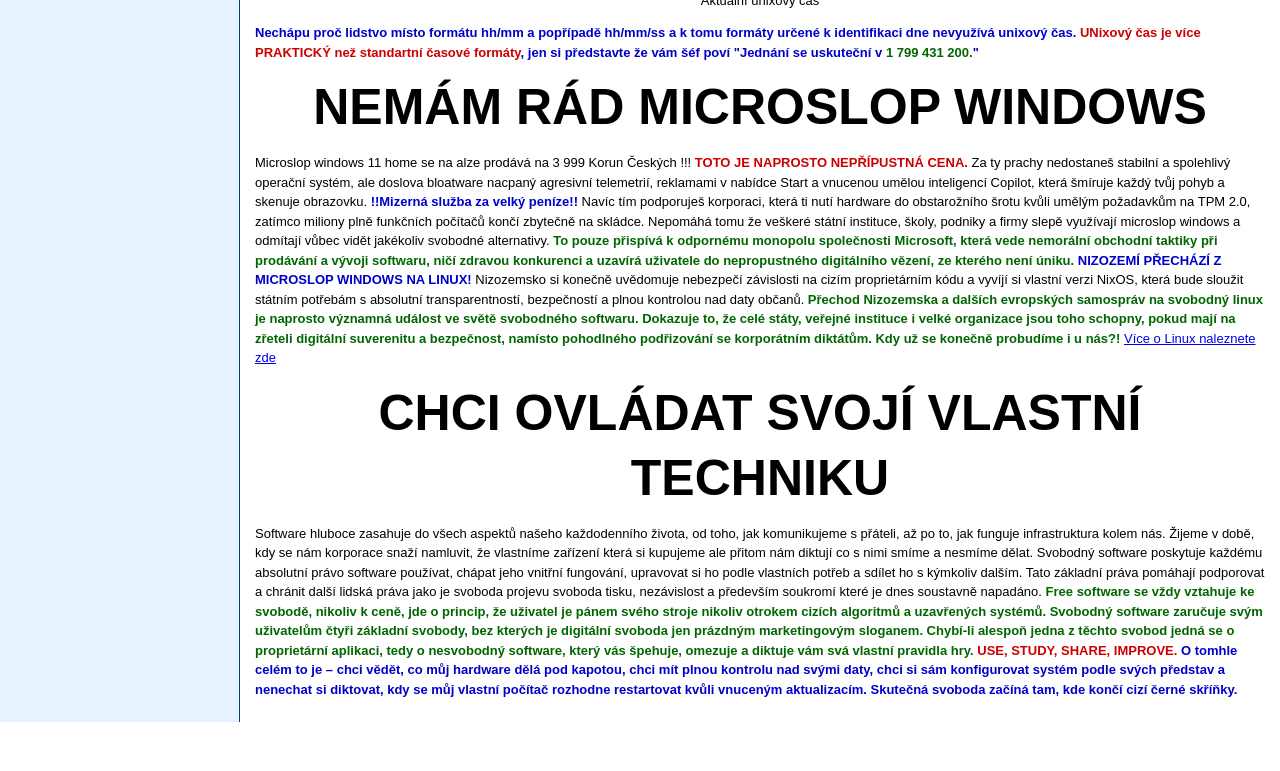
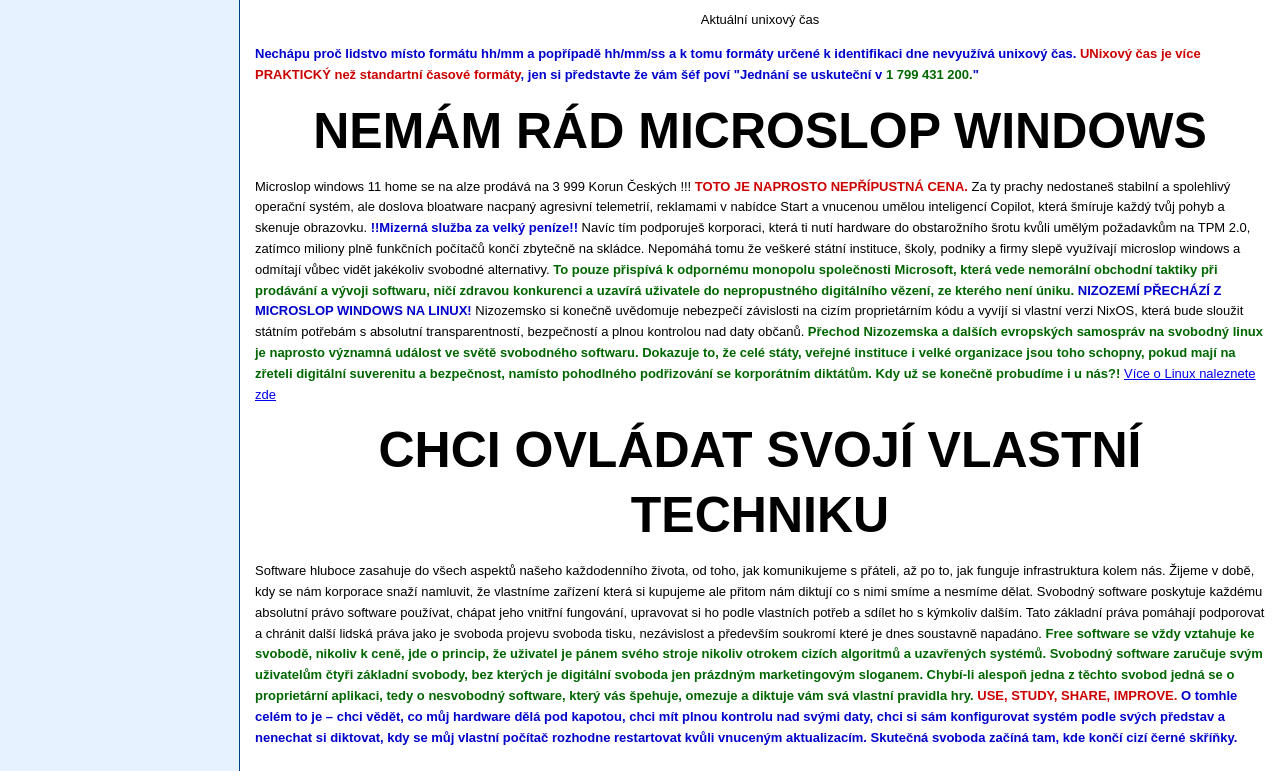
Before and after one commit to KuhorCraft/lukashorak.net, a plain HTML site: page h/index.html in a window 1280 px wide. Shown: the part 782-1553 px from the top of the page. Before the commit the page ends 1504 px from the top, so only its background shows below. Drawn offline with Linux system fonts and the light colour scheme; no server answers.

Commit message:
lepší style a oprava překlepu lacinélaciné v indexu

```diff
--- a/h/index.html
+++ b/h/index.html
@@ -39,7 +39,7 @@
                 </span>
 
                 <p class="cerny-text">
-                    K odstranění lidí s odlišnými názory a k lacinélaciné práci na absurdní megalomanské infrastruktuře sloužily v SSSR gulagy, nyní k prvnímu zmíněnému účelu užíváme slova <span class="cerveny-text">šváb</span>, ke druhému "pracovníky" ze zemí, kam se nikdo neodvažuje cestovat! <span><p class="zeleny-text">Tvrdit o vládních nařízeních, že mají hlubší logiku, je jako hledat nedefinovanou proměnnou (undefined reference) v deseti tisících řádcích špagetového kódu bez komentářů.</p></span>
+                    K odstranění lidí s odlišnými názory a k laciné práci na absurdní megalomanské infrastruktuře sloužily v SSSR gulagy, nyní k prvnímu zmíněnému účelu užíváme slova <span class="cerveny-text">šváb</span>, ke druhému "pracovníky" ze zemí, kam se nikdo neodvažuje cestovat! <span><p class="zeleny-text">Tvrdit o vládních nařízeních, že mají hlubší logiku, je jako hledat nedefinovanou proměnnou (undefined reference) v deseti tisících řádcích špagetového kódu bez komentářů.</p></span>
                 </p>
 
                 <p class="modry-text">
--- a/h/styles.css
+++ b/h/styles.css
@@ -154,14 +154,41 @@ body {
 
 .clanek-text {
     font-size: 13px;
-    line-height: 1.5;
+    line-height: 1.6;
     color: #000000;
 }
 
-.cerny-text { color: #000000; }
-.cerveny-text { color: #cc0000; font-weight: bold; }
-.zeleny-text { color: #006600; font-weight: bold; }
-.modry-text { color: #0000cc; font-weight: bold; }
+p {
+    font-size: 13px;
+    line-height: 1.6;
+}
+
+.cerny-text {
+    color: #000000;
+    font-size: 13px;
+    line-height: 1.6;
+}
+
+.cerveny-text {
+    color: #cc0000;
+    font-weight: bold;
+    font-size: 13px;
+    line-height: 1.6;
+}
+
+.zeleny-text {
+    color: #006600;
+    font-weight: bold;
+    font-size: 13px;
+    line-height: 1.6;
+}
+
+.modry-text {
+    color: #0000cc;
+    font-weight: bold;
+    font-size: 13px;
+    line-height: 1.6;
+}
 
 .velky-text {
     font-size: 16px;
@@ -173,7 +200,7 @@ body {
 }
 
 .stredne-velky-text {
-    font-size: 18;
+    font-size: 18px;
     display: block;
     font-weight: bold;
     line-height: 1.3;
```
